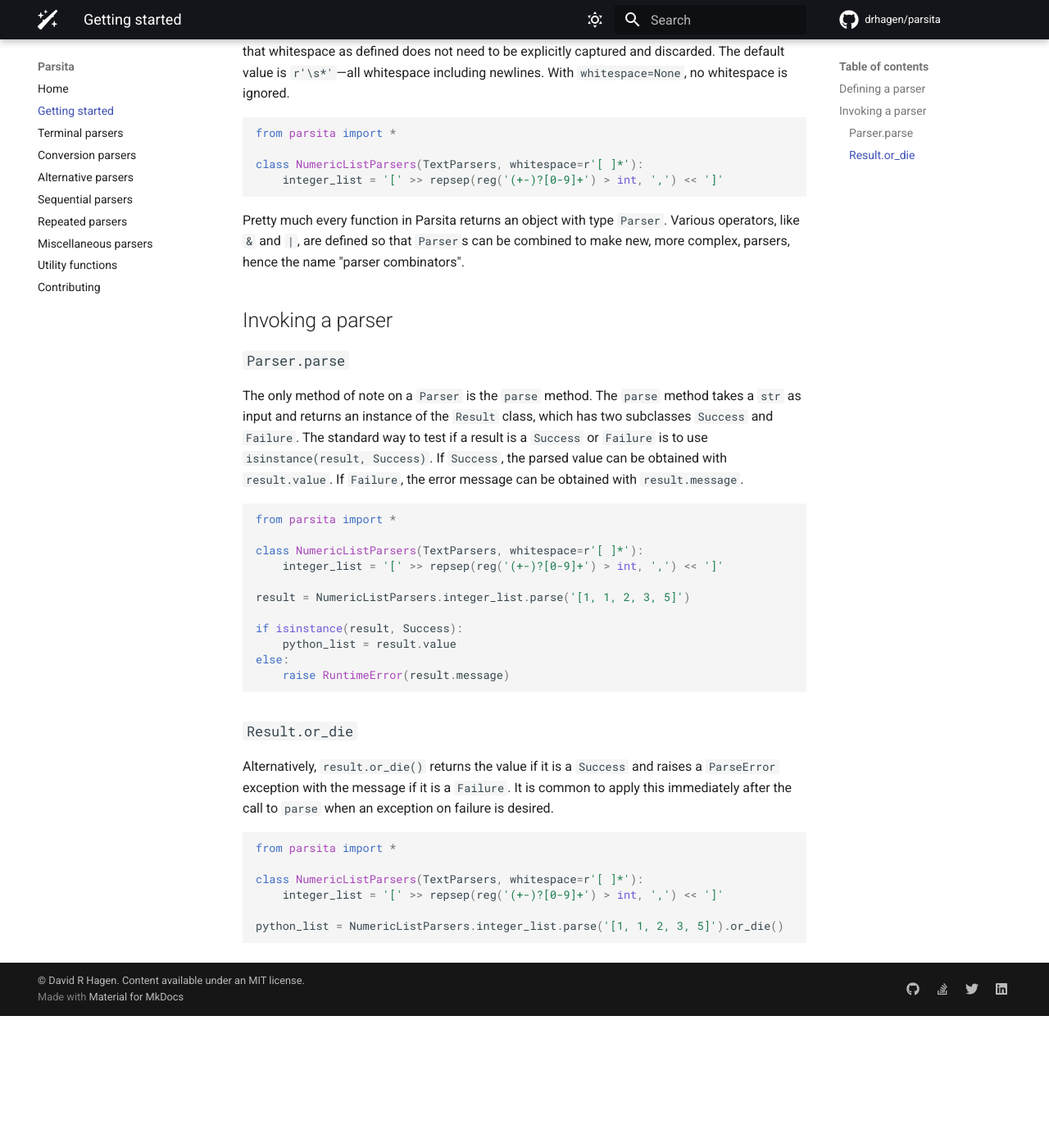
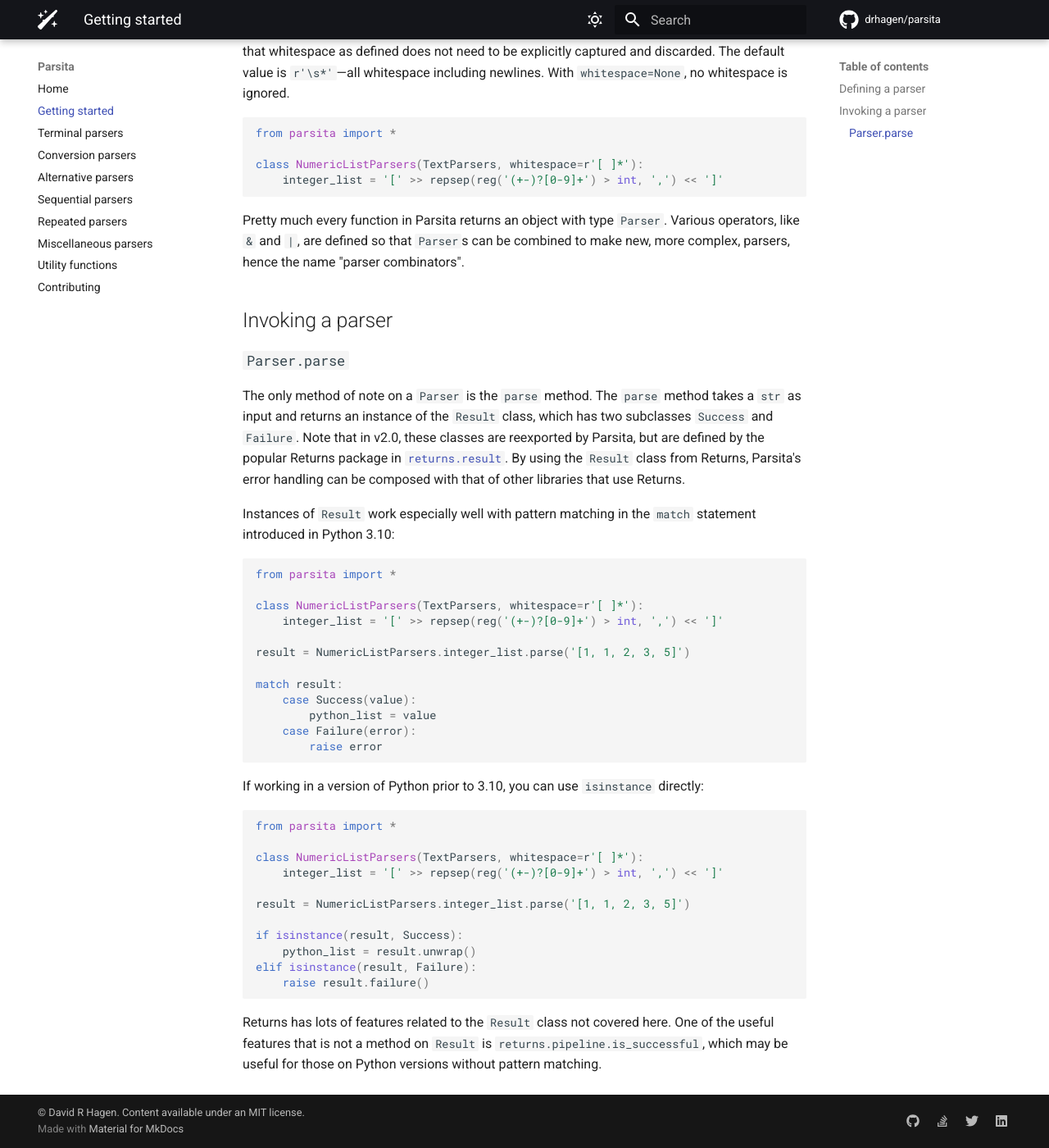
Before and after one commit to drhagen/parsita, an MkDocs documentation site: the page built from docs/getting_started.md, in a window 1280 px wide and 1400 px high, scrolled down 467 px. Shown: the whole window at 82% size. Built offline with MkDocs 1.6.1 and Material for MkDocs 9.7.7, drawn with Linux system fonts in a browser that asks for light colours; comment, search, counter and statistics services are not loaded; before the commit the page ends 1706 px from its top, so only the background shows below that.

Commit message:
Use Returns result instead of custom Result (#49)
* Remove parsita.Result

* Reexport Returns Result, Success, and Failure

* Make coverage job fail if coverage is less than 100%

````diff
--- a/docs/getting_started.md
+++ b/docs/getting_started.md
@@ -21,7 +21,26 @@ Pretty much every function in Parsita returns an object with type `Parser`. Vari
 
 ### `Parser.parse`
 
-The only method of note on a `Parser` is the `parse` method. The `parse` method takes a `str` as input and returns an instance of the `Result` class, which has two subclasses `Success` and `Failure`. The standard way to test if a result is a `Success` or `Failure` is to use `isinstance(result, Success)`. If `Success`, the parsed value can be obtained with `result.value`. If `Failure`, the error message can be obtained with `result.message`.
+The only method of note on a `Parser` is the `parse` method. The `parse` method takes a `str` as input and returns an instance of the `Result` class, which has two subclasses `Success` and `Failure`. Note that in v2.0, these classes are reexported by Parsita, but are defined by the popular Returns package in [`returns.result`](https://returns.readthedocs.io/en/latest/pages/result.html). By using the `Result` class from Returns, Parsita's error handling can be composed with that of other libraries that use Returns.
+
+Instances of `Result` work especially well with pattern matching in the `match` statement introduced in Python 3.10:
+
+```python
+from parsita import *
+
+class NumericListParsers(TextParsers, whitespace=r'[ ]*'):
+    integer_list = '[' >> repsep(reg('(+-)?[0-9]+') > int, ',') << ']'
+
+result = NumericListParsers.integer_list.parse('[1, 1, 2, 3, 5]')
+
+match result:
+    case Success(value):
+        python_list = value
+    case Failure(error):
+        raise error
+```
+
+If working in a version of Python prior to 3.10, you can use `isinstance` directly:
 
 ```python
 from parsita import *
@@ -32,20 +51,9 @@ class NumericListParsers(TextParsers, whitespace=r'[ ]*'):
 result = NumericListParsers.integer_list.parse('[1, 1, 2, 3, 5]')
 
 if isinstance(result, Success):
-    python_list = result.value
-else:
-    raise RuntimeError(result.message)
+    python_list = result.unwrap()
+elif isinstance(result, Failure):
+    raise result.failure()
 ```
 
-### `Result.or_die`
-
-Alternatively, `result.or_die()` returns the value if it is a `Success` and raises a `ParseError` exception with the message if it is a `Failure`. It is common to apply this immediately after the call to `parse` when an exception on failure is desired.
-
-```python
-from parsita import *
-
-class NumericListParsers(TextParsers, whitespace=r'[ ]*'):
-    integer_list = '[' >> repsep(reg('(+-)?[0-9]+') > int, ',') << ']'
-
-python_list = NumericListParsers.integer_list.parse('[1, 1, 2, 3, 5]').or_die()
-```
+Returns has lots of features related to the `Result` class not covered here. One of the useful features that is not a method on `Result` is `returns.pipeline.is_successful`, which may be useful for those on Python versions without pattern matching.
--- a/docs/miscellaneous_parsers.md
+++ b/docs/miscellaneous_parsers.md
@@ -137,5 +137,5 @@ class NumberParsers(TextParsers):
     number = decimal | scientific | integer
 
 # Assertion is broken and needs debugged
-assert isinstance(NumberParsers.number.parse('1e5').or_die(), float)
+assert isinstance(NumberParsers.number.parse('1e5').unwrap(), float)
 ```
--- a/noxfile.py
+++ b/noxfile.py
@@ -12,7 +12,7 @@ def test(session: nox_poetry.Session):
 def coverage(session: nox_poetry.Session):
     session.run("coverage", "combine")
     session.run("coverage", "html")
-    session.run("coverage", "xml")
+    session.run("coverage", "xml", "--fail-under=100")
 
 
 @nox_poetry.session(venv_backend="none")
--- a/pyproject.toml
+++ b/pyproject.toml
@@ -18,6 +18,7 @@ classifiers = [
 
 [tool.poetry.dependencies]
 python = "^3.7.0"
+returns = "^0.19.0"
 
 [tool.poetry.dev-dependencies]
 nox_poetry = "^1.0.2"
````
Also changed, not shown: README.md (+2 -2 lines), docs/alternative_parsers.md (+2 -2 lines), docs/index.md (+2 -2 lines), 9 other files.
